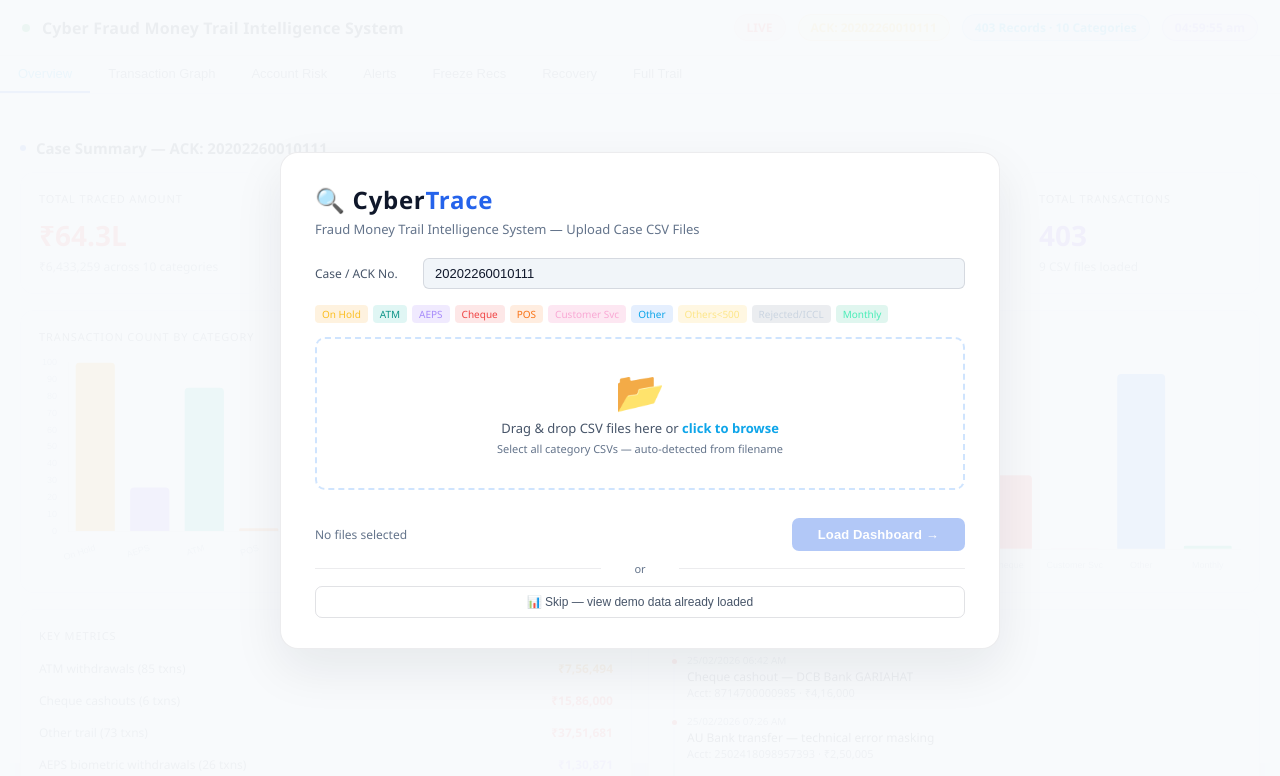
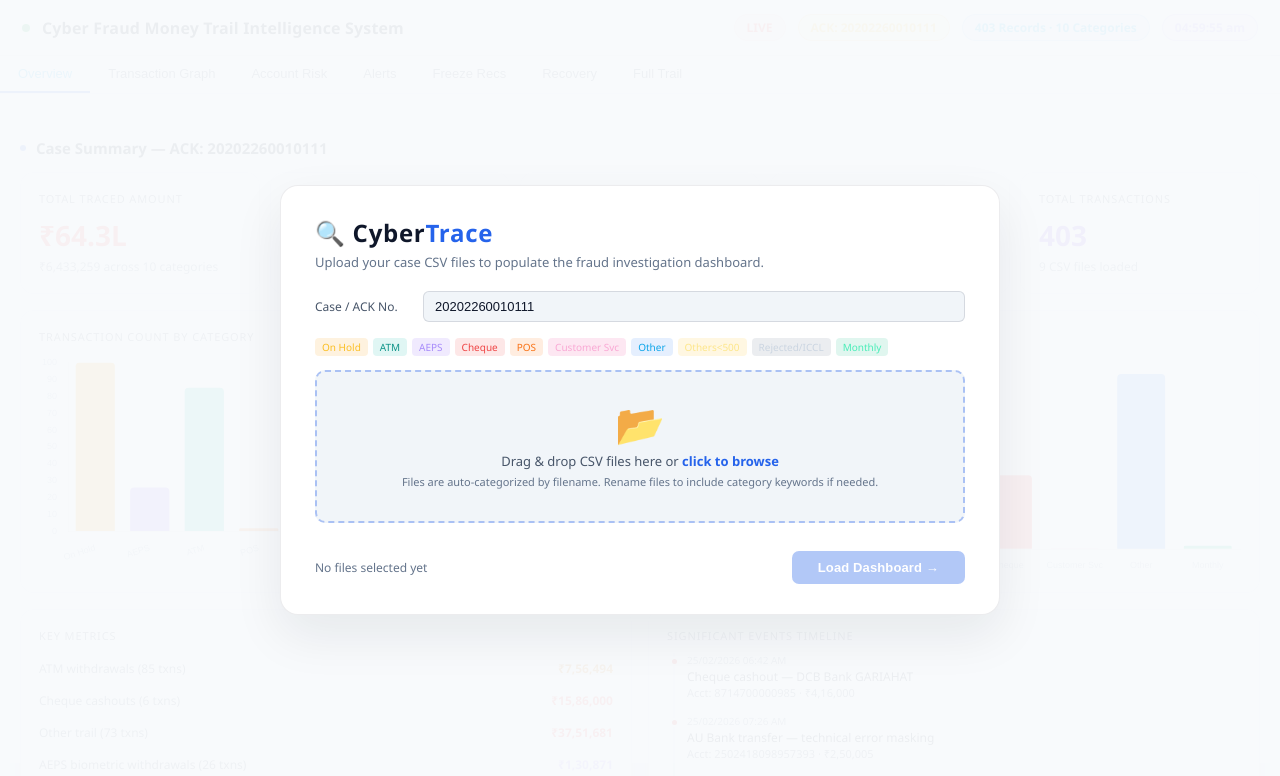
Before and after one commit to siva071/cyber-fraud, a plain HTML site: page index.html in a window 1280 px wide. Shown: the top 776 px of the page. Drawn offline with nearby package versions, Linux system fonts and the light colour scheme.

Commit message:
Update index.html

```diff
--- a/index.html
+++ b/index.html
@@ -106,12 +106,12 @@ tr:hover td{background:rgba(15,23,42,.04)}
 .up-ack-row{display:flex;gap:8px;align-items:center;margin-bottom:16px;flex-wrap:wrap}
 .up-ack-row label{font-size:12px;color:var(--tx2);white-space:nowrap;min-width:100px}
 .up-ack-row input{flex:1;background:var(--s2);border:1px solid var(--b2);color:var(--tx);padding:7px 11px;border-radius:6px;font-size:13px;min-width:180px}
-.up-zone{border:2px dashed rgba(96,165,250,.3);border-radius:10px;padding:32px 20px;text-align:center;cursor:pointer;transition:all .2s;margin-bottom:14px;position:relative}
-.up-zone:hover,.up-zone.drag{border-color:var(--blue);background:rgba(59,130,246,.05)}
+.up-zone{border:2px dashed rgba(37,99,235,.35);border-radius:10px;padding:32px 20px;text-align:center;cursor:pointer;transition:all .2s;margin-bottom:14px;position:relative;background:var(--s2)}
+.up-zone:hover,.up-zone.drag{border-color:var(--blue);background:rgba(59,130,246,.10)}
 .up-zone input{display:none}
 .up-icon{font-size:40px;margin-bottom:8px;line-height:1}
 .up-ztext{font-size:13px;color:var(--tx2);margin-bottom:4px}
-.up-ztext b{color:var(--bl);cursor:pointer}
+.up-ztext b{color:var(--blue);cursor:pointer}
 .up-zhint{font-size:11px;color:var(--tx3)}
 .up-list{display:flex;flex-direction:column;gap:5px;margin-bottom:14px;max-height:220px;overflow-y:auto}
 .up-item{background:var(--s2);border:1px solid var(--b1);border-radius:7px;padding:7px 11px;display:flex;align-items:center;gap:8px;font-size:12px}
@@ -127,11 +127,6 @@ tr:hover td{background:rgba(15,23,42,.04)}
 .up-btn-go:hover{opacity:.86} .up-btn-go:disabled{opacity:.35;cursor:not-allowed}
 .up-cats-info{display:flex;flex-wrap:wrap;gap:5px;margin-bottom:14px}
 .up-cats-info span{font-size:10px;padding:2px 7px;border-radius:4px}
-.up-sep{text-align:center;font-size:11px;color:var(--tx3);margin:10px 0;position:relative}
-.up-sep::before,.up-sep::after{content:'';position:absolute;top:50%;width:44%;height:1px;background:var(--b1)}
-.up-sep::before{left:0}.up-sep::after{right:0}
-.up-demo-btn{width:100%;background:transparent;border:1px solid var(--b2);color:var(--tx2);padding:8px;border-radius:7px;font-size:12px;cursor:pointer;transition:all .2s}
-.up-demo-btn:hover{background:rgba(255,255,255,.04);color:var(--tx)}
 
 </style>
 </head>
@@ -973,7 +968,7 @@ function upHide() {
 <div id="upScreen">
   <div class="up-box">
     <div class="up-logo">🔍 Cyber<span>Trace</span></div>
-    <div class="up-sub">Fraud Money Trail Intelligence System — Upload Case CSV Files</div>
+    <div class="up-sub">Upload your case CSV files to populate the fraud investigation dashboard.</div>
 
     <div class="up-ack-row">
       <label>Case / ACK No.</label>
@@ -1001,18 +996,15 @@ function upHide() {
       <input type="file" id="upInput" multiple accept=".csv" onchange="upAdd(this.files)">
       <div class="up-icon">📂</div>
       <div class="up-ztext">Drag &amp; drop CSV files here or <b>click to browse</b></div>
-      <div class="up-zhint">Select all category CSVs — auto-detected from filename</div>
+      <div class="up-zhint">Files are auto-categorized by filename. Rename files to include category keywords if needed.</div>
     </div>
 
     <div class="up-list" id="upList"></div>
 
     <div class="up-footer">
-      <div class="up-status" id="upStatus">No files selected</div>
+      <div class="up-status" id="upStatus">No files selected yet</div>
       <button class="up-btn-go" id="upGo" onclick="upProcess()" disabled>Load Dashboard →</button>
     </div>
-
-    <div class="up-sep">or</div>
-    <button class="up-demo-btn" onclick="upHide()">📊 Skip — view demo data already loaded</button>
   </div>
 </div>
 </body>
```
